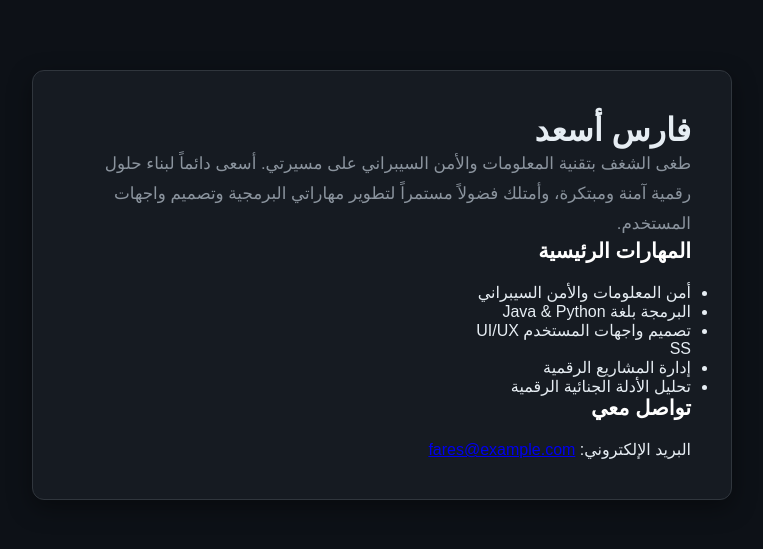
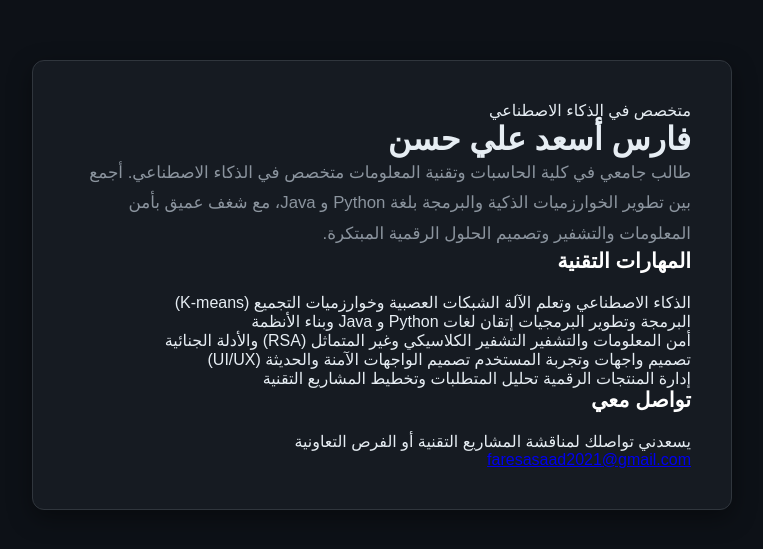
Before and after one commit to faresasaad2021-ctrl/Personal-site-, a plain HTML site: page index.html in a window 1280 px wide. Shown: the part 115-664 px from the top of the page, without its empty margins (258-1021 px from the left). Drawn offline with Linux system fonts and the light colour scheme.

Commit message:
index.html

```diff
--- a/index.html
+++ b/index.html
@@ -3,29 +3,63 @@
 <head>
     <meta charset="UTF-8">
     <meta name="viewport" content="width=device-width, initial-scale=1.0">
-    <title>الملف الشخصي</title>
+    <title>فارس أسعد | السيرة الذاتية</title>
+    <link rel="preconnect" href="https://fonts.googleapis.com">
+    <link rel="preconnect" href="https://fonts.gstatic.com" crossorigin>
+    <link href="https://fonts.googleapis.com/css2?family=Cairo:wght@400;600;700;800&display=swap" rel="stylesheet">
     <link rel="stylesheet" href="style.css">
 </head>
 <body>
-    <div class="container">
-        <header>
-            <h1>فارس أسعد</h1>
-            <p class="bio">طغى الشغف بتقنية المعلومات والأمن السيبراني على مسيرتي. أسعى دائماً لبناء حلول رقمية آمنة ومبتكرة، وأمتلك فضولاً مستمراً لتطوير مهاراتي البرمجية وتصميم واجهات المستخدم.</p>
+
+    <div class="background-glow"></div>
+
+    <main class="container">
+        <!-- قسم الترحيب والنبذة -->
+        <header class="hero-card">
+            <div class="badge">متخصص في الذكاء الاصطناعي</div>
+            <h1>فارس أسعد علي حسن</h1>
+            <p class="bio">
+                طالب جامعي في كلية الحاسبات وتقنية المعلومات متخصص في الذكاء الاصطناعي.
+                أجمع بين تطوير الخوارزميات الذكية والبرمجة بلغة Python و Java، مع شغف عميق بأمن المعلومات والتشفير وتصميم الحلول الرقمية المبتكرة.
+            </p>
         </header>
-        <section class="skills">
-            <h2>المهارات الرئيسية</h2>
-            <ul>
-                <li>أمن المعلومات والأمن السيبراني</li>
-                <li>البرمجة بلغة Java & Python</li>
-                <li>تصميم واجهات المستخدم UI/UX</li>SS
-                <li>إدارة المشاريع الرقمية</li>
-                <li>تحليل الأدلة الجنائية الرقمية</li>
-            </ul>
+
+        <!-- قسم المهارات -->
+        <section class="skills-section">
+            <h2 class="section-title">المهارات التقنية</h2>
+            <div class="skills-grid">
+                <div class="skill-item">
+                    <span class="skill-name">الذكاء الاصطناعي وتعلم الآلة</span>
+                    <span class="skill-desc">الشبكات العصبية وخوارزميات التجميع (K-means)</span>
+                </div>
+                <div class="skill-item">
+                    <span class="skill-name">البرمجة وتطوير البرمجيات</span>
+                    <span class="skill-desc">إتقان لغات Python و Java وبناء الأنظمة</span>
+                </div>
+                <div class="skill-item">
+                    <span class="skill-name">أمن المعلومات والتشفير</span>
+                    <span class="skill-desc">التشفير الكلاسيكي وغير المتماثل (RSA) والأدلة الجنائية</span>
+                </div>
+                <div class="skill-item">
+                    <span class="skill-name">تصميم واجهات وتجربة المستخدم</span>
+                    <span class="skill-desc">تصميم الواجهات الآمنة والحديثة (UI/UX)</span>
+                </div>
+                <div class="skill-item">
+                    <span class="skill-name">إدارة المنتجات الرقمية</span>
+                    <span class="skill-desc">تحليل المتطلبات وتخطيط المشاريع التقنية</span>
+                </div>
+            </div>
         </section>
-        <section class="contact">
+
+        <!-- قسم التواصل -->
+        <footer class="contact-card">
             <h2>تواصل معي</h2>
-            <p>البريد الإلكتروني: <a href="mailto:faresasaad2021gmail.com">fares@example.com</a></p>
-        </section>
-    </div>
+            <p>يسعدني تواصلك لمناقشة المشاريع التقنية أو الفرص التعاونية</p>
+            <a href="mailto:faresasaad2021@gmail.com" class="email-btn">
+                faresasaad2021@gmail.com
+            </a>
+        </footer>
+    </main>
+
 </body>
 </html>
```
